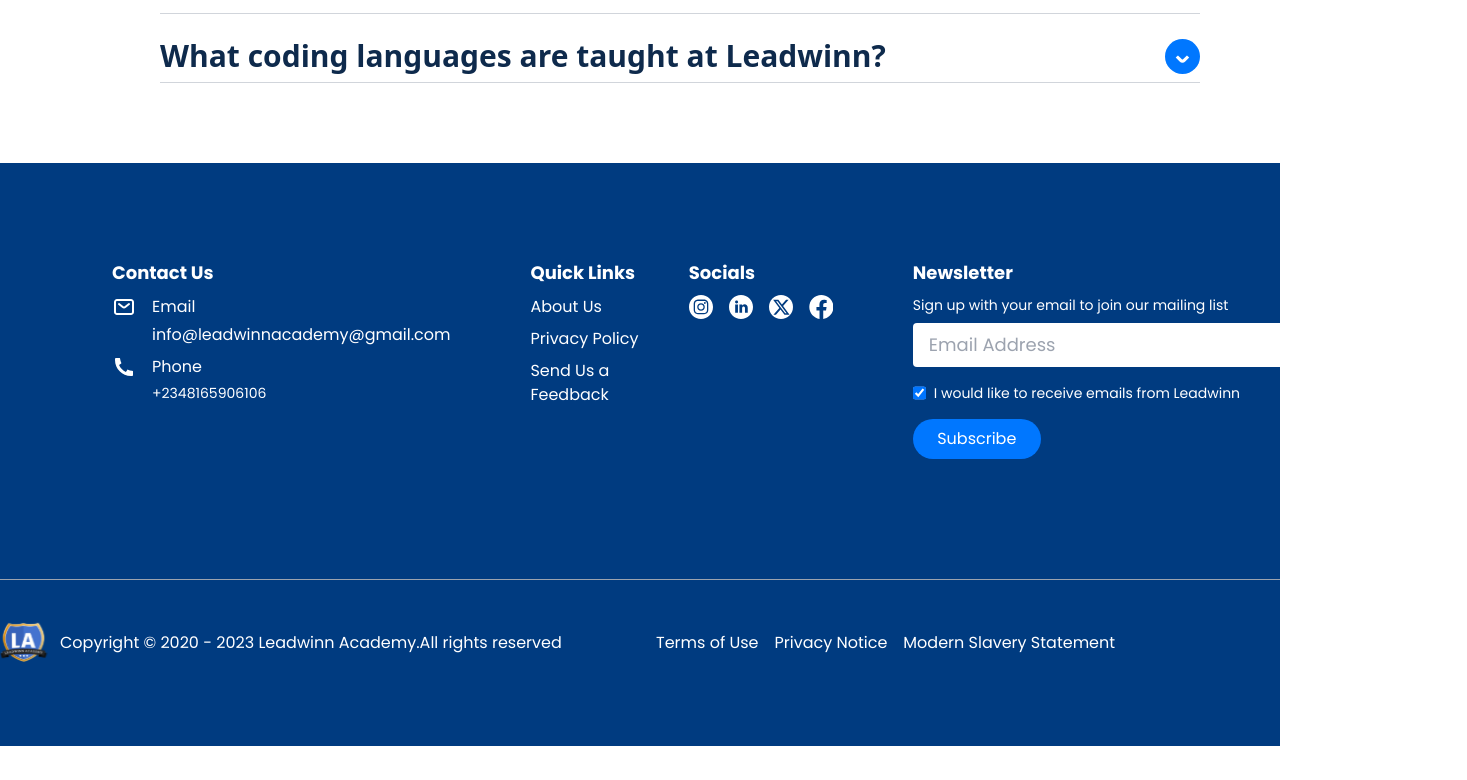
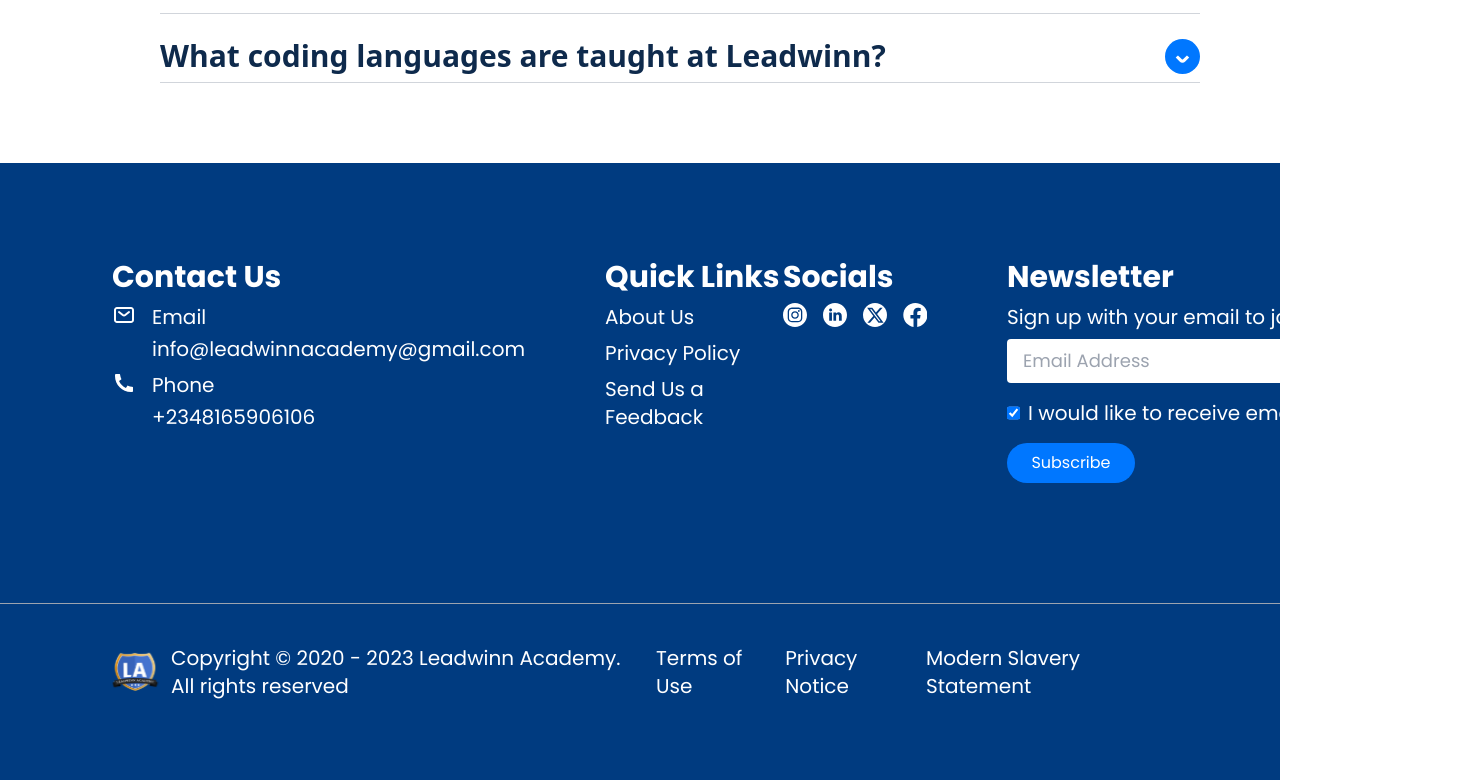
Before and after one commit to Adeleyeha-17/Leadwinn-Academy, a React (Vite) app: page / in a window 1280 px wide. Shown: the part 2553-3333 px from the top of the page, 1467 px wide, since content can reach past the window. Before the commit the page ends 3299 px from the top, so only its background shows below. Built offline with nearby package versions, Linux system fonts and the light colour scheme.

Commit message:
updated webpage on extra large screen

```diff
--- a/src/components/Footer/Footer.tsx
+++ b/src/components/Footer/Footer.tsx
@@ -36,10 +36,10 @@ export const Footer: React.FC = () => {
 
    return (
       <div className="bg-footer-blue text-white font-poppins pb-20">
-         <div className="grid grid-flow-row sm:max-lg:grid-cols-2 lg:grid-flow-col gap-6 sm:max-md:gap-0 lg:gap-0 py-16 sm:max-lg:px-2 px-6 md:py-24 md:max-xl:px-18 xl:px-28 lg:max-xl:px-10 lg:space-x-20 md:max-w-6xl lg:max-w-7xl mx-auto sm:max-lg:ml-">
+         <div className="grid grid-flow-row sm:max-lg:grid-cols-2 lg:grid-flow-col gap-6 sm:max-md:gap-0 lg:gap-0 py-16 sm:max-lg:px-2 px-6 md:py-24 md:max-xl:px-18 xl:px-28 lg:max-xl:px-10 lg:space-x-20 md:max-lg:max-w-6xl lg:max-xl:max-w-7xl mx-auto">
 
             <div className="flex flex-col gap-2 w-full sm:max-lg:w-2/3 sm:max-lg:mx-auto">
-               <h1 className="sm:max-md:text-base font-bold md:text-lg ">Contact Us</h1>
+               <h1 className="sm:max-md:text-base font-bold md:text-lg xl:text-3xl">Contact Us</h1>
 
                <div className="flex gap-4">
                   <svg xmlns="http://www.w3.org/2000/svg" width="24" height="24" viewBox="0 0 24 24" fill="none">
@@ -47,8 +47,8 @@ export const Footer: React.FC = () => {
                   </svg>
 
                   <div className="flex flex-col gap-1">
-                     <h1 className="text-xs md:font-medium md:text-base">Email</h1>
-                     <h1 className="text-xs sm:text-sm lg:text-base">info@leadwinnacademy@gmail.com</h1>
+                     <h1 className="text-xs md:font-medium md:text-base xl:text-xl">Email</h1>
+                     <h1 className="text-xs sm:text-sm lg:text-base xl:text-xl">info@leadwinnacademy@gmail.com</h1>
                   </div>
                </div>
 
@@ -60,15 +60,15 @@ export const Footer: React.FC = () => {
                   </h1>
 
                   <div className="flex flex-col gap-1">
-                     <h1 className="text-xs md:font-medium md:text-base">Phone</h1>
-                     <h1 className="text-xs md:text-sm">+2348165906106</h1>
+                     <h1 className="text-xs md:font-medium md:text-base xl:text-xl">Phone</h1>
+                     <h1 className="text-xs md:text-sm xl:text-xl">+2348165906106</h1>
                   </div>
                </div>
             </div>
 
             <div className="flex flex-col gap-2 w-full sm:max-lg:w-2/3 sm:max-lg:mx-auto">
-               <h1 className="sm:max-md:text-base font-bold md:text-lg">Quick Links</h1>
-               <div className="flex flex-col gap-2 text-xs sm:text-sm md:text-base">
+               <h1 className="sm:max-md:text-base font-bold md:text-lg xl:text-3xl">Quick Links</h1>
+               <div className="flex flex-col gap-2 text-xs sm:text-sm md:text-base xl:text-xl">
                   {
                   quickLinks.map(links => (
                      <Link to={
@@ -85,7 +85,7 @@ export const Footer: React.FC = () => {
             </div>
 
             <div className="flex flex-col gap-2 w-full sm:max-lg:w-2/3 sm:max-lg:mx-auto">
-               <h1 className="sm:max-md:text-base font-bold md:text-lg">Socials</h1>
+               <h1 className="sm:max-md:text-base font-bold md:text-lg xl:text-3xl">Socials</h1>
 
                <div className="flex gap-4">
                   <svg xmlns="http://www.w3.org/2000/svg" width="24" height="24" viewBox="0 0 32 32" fill="none">
@@ -109,9 +109,9 @@ export const Footer: React.FC = () => {
             </div>
 
             <div className="flex flex-col gap-2 w-full sm:max-lg:w-2/3 sm:max-lg:mx-auto">
-               <h1 className="sm:max-md:text-base font-bold md:text-lg">Newsletter</h1>
+               <h1 className="sm:max-md:text-base font-bold md:text-lg xl:text-3xl">Newsletter</h1>
 
-               <h1 className="text-xs  md:text-sm">Sign up with your email to join our mailing list</h1>
+               <h1 className="text-xs  md:text-sm xl:text-xl">Sign up with your email to join our mailing list</h1>
 
                <div className="flex flex-col gap-3">
                   <form>
@@ -124,7 +124,7 @@ export const Footer: React.FC = () => {
                         <input type="checkbox" name="receiveMail" id="receiveMail"
                            checked={receiveMail}
                            onChange={onChange}/>
-                        <label htmlFor="receiveMail" className="text-sm">I would like to receive emails from Leadwinn</label>
+                        <label htmlFor="receiveMail" className="text-sm xl:text-xl">I would like to receive emails from Leadwinn</label>
                      </div>
 
                      <button className="flex justify-center items-center sm:max-md:w-28 sm:max-md:h-8 md:w-32 md:h-10 w-24 h-8 gap-3 bg-head-blue text-white text-xs sm:text-base sm:font-normal rounded-3xl">Subscribe</button>
@@ -134,16 +134,16 @@ export const Footer: React.FC = () => {
 
          </div>
 
-         <div className='border-t border-gray-400 mt-1 md:mt-2 lg:mt-6 lg:max-xl:px-10  md:max-w-6xl lg:max-w-7xl mx-auto'>
+         <div className='border-t border-gray-400 mt-1 md:mt-2 lg:mt-6 lg:max-xl:px-10 xl:px-28 md:max-lg:max-w-6xl lg:max-xl:max-w-7xl mx-auto'>
 
             <div className='lg:grid lg:grid-cols-2 flex flex-col items-center gap-4 mt-10'>
                <div className='flex items-center gap-3'>
-                  <Link to="/"><img src="./leadwinn.svg" alt="leadwinn logo" className='w-12'/></Link>
-                  <h5 className='text-xs sm:text-sm lg:text-base'>Copyright © 2020 - 2023 Leadwinn Academy.
-                     <span className='hidden sm:inline-block'>All rights reserved</span>
+                  <Link to="/"><img src="./leadwinn.svg" alt="leadwinn logo" className='w-12 xl:w-16'/></Link>
+                  <h5 className='text-xs sm:text-sm lg:text-base xl:text-xl'>Copyright © 2020 - 2023 Leadwinn Academy.
+                     <span className='hidden sm:inline-block xl:text-xl'>All rights reserved</span>
                   </h5>
                </div>
-               <div className='flex items-center gap-3 px-2 sm:gap-4 text-xs sm:text-sm lg:text-base'>
+               <div className='flex items-center gap-3 px-2 sm:gap-4 text-xs sm:text-sm lg:text-base xl:text-xl'>
                   <Link to="">Terms of Use</Link>
                   <Link to="">Privacy Notice</Link>
                   <Link to="">Modern Slavery Statement</Link>
```
